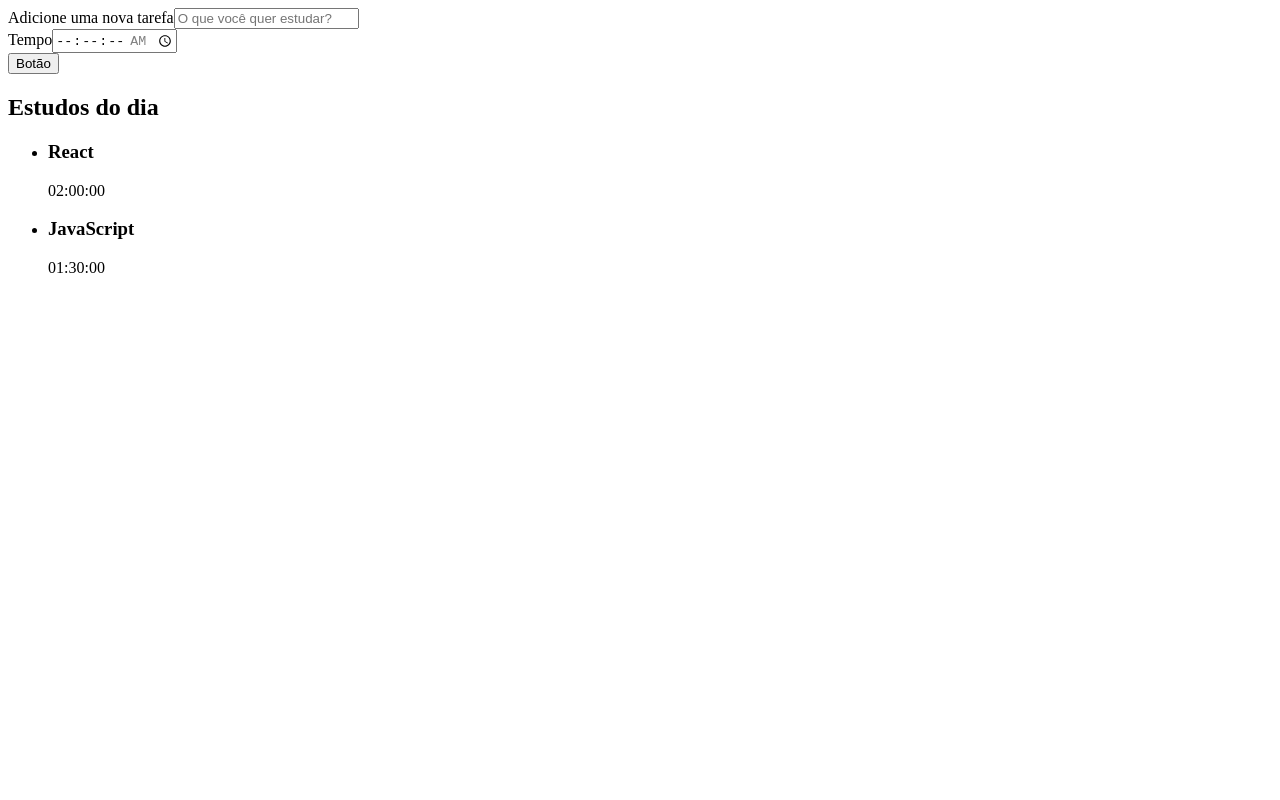
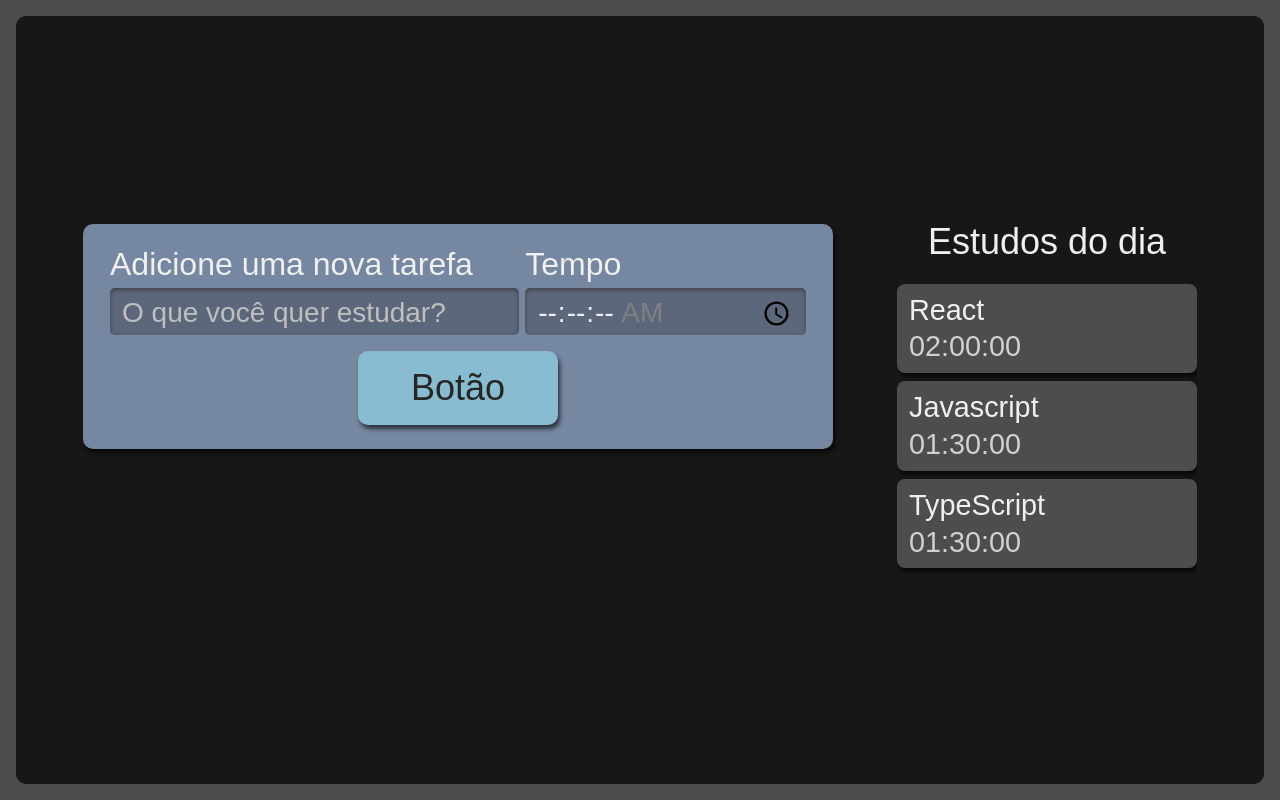
Before and after one commit to Rubendvb/alura-studies-react, a React (Vite) app: page / in a window 1280 px wide. Built offline with nearby package versions, Linux system fonts and the light colour scheme.

Commit message:
Estilizando componentes

```diff
--- a/package.json
+++ b/package.json
@@ -16,6 +16,7 @@
     "@types/react": "^18.0.17",
     "@types/react-dom": "^18.0.6",
     "@vitejs/plugin-react": "^2.1.0",
+    "sass": "^1.55.0",
     "typescript": "^4.6.4",
     "vite": "^3.1.0"
   }
--- a/src/App.tsx
+++ /dev/null
@@ -1,13 +0,0 @@
-import { Form } from "./assets/components/Form/Form";
-import { List } from "./assets/components/List/List";
-
-function App() {
-  return (
-    <div>
-      <Form />
-      <List />
-    </div>
-  );
-}
-
-export default App;
--- a/src/assets/components/Button/Button.tsx
+++ b/src/assets/components/Button/Button.tsx
@@ -1,7 +1,8 @@
+import "./styles.scss";
 export function Button() {
   return (
     <>
-      <button>Botão</button>
+      <button className="botao">Botão</button>
     </>
   );
 }
--- /dev/null
+++ b/src/assets/components/Button/styles.scss
@@ -0,0 +1,25 @@
+.botao {
+  align-self: center;
+  background-color: #88bcd1;
+  border-radius: 10px;
+  box-shadow: 2px 4px 4px #0000009f;
+  color: #272626;
+  cursor: pointer;
+  font-size: 1.25rem;
+  padding: 16px;
+  width: 150px;
+
+  &:active {
+    background-color: #7ca6b7;
+    box-shadow: 2px 2px 4px #0000009f inset;
+  }
+}
+
+@media screen and (min-width: 1280px) {
+  .botao {
+    grid-column-start: span 2;
+    justify-self: center;
+    width: 200px;
+    font-size: 2.25rem;
+  }
+}
--- a/src/assets/components/Form/Form.tsx
+++ b/src/assets/components/Form/Form.tsx
@@ -1,10 +1,11 @@
 import { Button } from "../Button/Button";
+import "./style.scss";
 
 export function Form() {
   return (
     <>
-      <form>
-        <div>
+      <form className="novaTarefa">
+        <div className="inputContainer">
           <label htmlFor="tarefa">Adicione uma nova tarefa</label>
           <input
             type="text"
@@ -15,7 +16,7 @@ export function Form() {
           />
         </div>
 
-        <div>
+        <div className="inputContainer">
           <label htmlFor="tempo">Tempo</label>
           <input
             type="time"
--- /dev/null
+++ b/src/assets/components/Form/style.scss
@@ -0,0 +1,61 @@
+.novaTarefa {
+  display: flex;
+  flex-direction: column;
+  grid-area: nova-tarefa;
+  background-color: #7687a1;
+  border-radius: 10px;
+  box-shadow: 2px 4px 4px #0000009f;
+  padding: 12px;
+
+  .inputContainer {
+    display: flex;
+    flex-direction: column;
+    width: 100%;
+    margin-bottom: 16px;
+
+    label {
+      margin-bottom: 8px;
+      font-size: 1.25rem;
+    }
+
+    input {
+      width: 100%;
+      padding: 8px 12px 4px;
+      box-sizing: border-box;
+      border: unset;
+      border-radius: 5px;
+      background-color: #5d677c;
+      box-shadow: 0px 2px 4px #2d2b2b9f inset;
+
+      &::placeholder {
+        color: #bfbfbf;
+      }
+    }
+  }
+
+  @media screen and (min-width: 1280px) {
+    flex-direction: row;
+    flex-wrap: wrap;
+    justify-content: space-around;
+    font-size: 2.25rem;
+    padding: 24px;
+    box-sizing: border-box;
+
+    .inputContainer {
+      width: calc(60% - 12px);
+
+      &:last-of-type {
+        width: 40%;
+      }
+
+      label {
+        font-size: 2rem;
+      }
+
+      input {
+        height: 100%;
+        font-size: 1.75rem;
+      }
+    }
+  }
+}
--- a/src/assets/components/List/List.tsx
+++ b/src/assets/components/List/List.tsx
@@ -1,18 +1,33 @@
+import "./styles.scss";
+
 export function List() {
+  const tarefas = [
+    {
+      tarefa: "React",
+      tempo: "02:00:00",
+    },
+    {
+      tarefa: "Javascript",
+      tempo: "01:30:00",
+    },
+    {
+      tarefa: "TypeScript",
+      tempo: "01:30:00",
+    },
+  ];
+
   return (
     <>
-      <aside>
+      <aside className="listaTarefas">
         <h2>Estudos do dia</h2>
 
         <ul>
-          <li>
-            <h3>React</h3>
-            <span>02:00:00</span>
-          </li>
-          <li>
-            <h3>JavaScript</h3>
-            <span>01:30:00</span>
-          </li>
+          {tarefas.map((item, index) => (
+            <li key={index} className="item">
+              <h3>{item.tarefa}</h3>
+              <span>{item.tempo}</span>
+            </li>
+          ))}
         </ul>
       </aside>
     </>
--- /dev/null
+++ b/src/assets/components/List/styles.scss
@@ -0,0 +1,74 @@
+.listaTarefas {
+  grid-area: tarefas;
+  height: 100%;
+
+  h2 {
+    font-size: 1.25rem;
+    margin-bottom: 12px;
+  }
+
+  ul {
+    max-height: 350px;
+    overflow-y: scroll;
+    scrollbar-width: thin;
+  }
+
+  @media screen and (min-width: 1280px) {
+    h2 {
+      text-align: center;
+      font-size: 2.25rem;
+      margin-bottom: 24px;
+    }
+
+    ul {
+      overflow: auto;
+      max-height: 500px;
+    }
+  }
+}
+
+.item {
+  background-color: #4d4d4d;
+  border-radius: 8px;
+  box-shadow: 2px 4px 4px #0000009f;
+  padding: 12px;
+  margin-bottom: 8px;
+  position: relative;
+  cursor: pointer;
+
+  h3 {
+    margin-bottom: 8px;
+    word-break: break-all;
+  }
+
+  span {
+    color: #d0d0d0;
+  }
+
+  @media screen and (min-width: 1280px) {
+    font-size: 1.8rem;
+  }
+}
+
+.itemSelecionado {
+  background-color: #292929;
+  box-shadow: 2px 4px 4px #0000009f inset;
+}
+
+.itemCompletado {
+  background-color: #566f42;
+  cursor: auto;
+
+  .concluido {
+    display: block;
+    background-image: url("../../img//svgexport-39.svg");
+    background-repeat: no-repeat;
+    background-size: 38px 38px;
+    position: absolute;
+    top: 50%;
+    right: 12px;
+    transform: translateY(-50%);
+    width: 42px;
+    height: 43px;
+  }
+}
--- /dev/null
+++ b/src/assets/components/pages/App.tsx
@@ -0,0 +1,14 @@
+import { Form } from "../Form/Form";
+import { List } from "../List/List";
+import "./style.scss";
+
+function App() {
+  return (
+    <div className="AppStyle">
+      <Form />
+      <List />
+    </div>
+  );
+}
+
+export default App;
--- /dev/null
+++ b/src/assets/components/pages/style.scss
@@ -0,0 +1,28 @@
+.AppStyle {
+  display: grid;
+  grid-template-rows: min-content min-content auto;
+  grid-template-areas:
+    "nova-tarefa"
+    "cronometro"
+    "tarefas";
+  row-gap: 24px;
+  min-width: 320px;
+  min-height: calc(100vh - 32px);
+  width: 100%;
+  padding: 32px;
+  box-sizing: border-box;
+  border-radius: 10px;
+  background-color: #171717;
+
+  @media screen and (min-width: 1280px) {
+    grid-template-areas:
+      "nova-tarefa tarefas"
+      "cronometro tarefas";
+    column-gap: 64px;
+    grid-template-rows: min-content min-content;
+    grid-template-columns: 750px 300px;
+    justify-content: center;
+    align-content: center;
+    padding: 64px;
+  }
+}
--- /dev/null
+++ b/src/main.css
@@ -0,0 +1,175 @@
+html,
+body,
+div,
+span,
+applet,
+object,
+iframe,
+h1,
+h2,
+h3,
+h4,
+h5,
+h6,
+p,
+blockquote,
+pre,
+a,
+abbr,
+acronym,
+address,
+big,
+cite,
+code,
+del,
+dfn,
+em,
+img,
+ins,
+kbd,
+q,
+s,
+samp,
+small,
+strike,
+strong,
+sub,
+sup,
+tt,
+var,
+b,
+u,
+i,
+center,
+dl,
+dt,
+dd,
+ol,
+ul,
+li,
+fieldset,
+form,
+label,
+legend,
+table,
+caption,
+tbody,
+tfoot,
+thead,
+tr,
+th,
+td,
+article,
+aside,
+canvas,
+details,
+embed,
+figure,
+figcaption,
+footer,
+header,
+hgroup,
+menu,
+nav,
+output,
+ruby,
+section,
+summary,
+time,
+mark,
+audio,
+video {
+  margin: 0;
+  padding: 0;
+  border: 0;
+  font-size: 100%;
+  font: inherit;
+  vertical-align: baseline;
+}
+/* HTML5 display-role reset for older browsers */
+article,
+aside,
+details,
+figcaption,
+figure,
+footer,
+header,
+hgroup,
+menu,
+nav,
+section {
+  display: block;
+}
+body {
+  line-height: 1;
+}
+ol,
+ul {
+  list-style: none;
+}
+blockquote,
+q {
+  quotes: none;
+}
+blockquote:before,
+blockquote:after,
+q:before,
+q:after {
+  content: "";
+  content: none;
+}
+table {
+  border-collapse: collapse;
+  border-spacing: 0;
+}
+
+input {
+  font-family: inherit;
+  font-size: inherit;
+  font-weight: inherit;
+  color: inherit;
+}
+
+button {
+  border: unset;
+  background-color: unset;
+  font-family: inherit;
+  font-size: inherit;
+  font-weight: inherit;
+  color: inherit;
+}
+
+@import url("https://fonts.googleapis.com/css2?family=Manjari&display=swap");
+
+body {
+  display: flex;
+  justify-content: center;
+  font-family: "Manjari", sans-serif;
+  color: #f0f0f0;
+  background-color: #4c4c4c;
+  height: 100%;
+  width: 100%;
+  padding: 16px;
+  box-sizing: border-box;
+}
+
+#root {
+  width: 100%;
+}
+
+::-webkit-scrollbar {
+  width: 8px;
+}
+
+::-webkit-scrollbar-track {
+  background: unset;
+}
+
+::-webkit-scrollbar-thumb {
+  border-radius: 4px;
+  background: #888;
+}
+
+::-webkit-scrollbar-thumb:hover {
+  background: #555;
+}
--- a/src/main.tsx
+++ b/src/main.tsx
@@ -1,6 +1,7 @@
 import React from "react";
 import ReactDOM from "react-dom/client";
-import App from "./App";
+import App from "./assets/components/pages/App";
+import "./main.css";
 
 ReactDOM.createRoot(document.getElementById("root") as HTMLElement).render(
   <React.StrictMode>
```
Also changed, not shown: src/assets/img/svgexport-39.svg (added), 1 other file (tests, documents, lock files or other folders).
